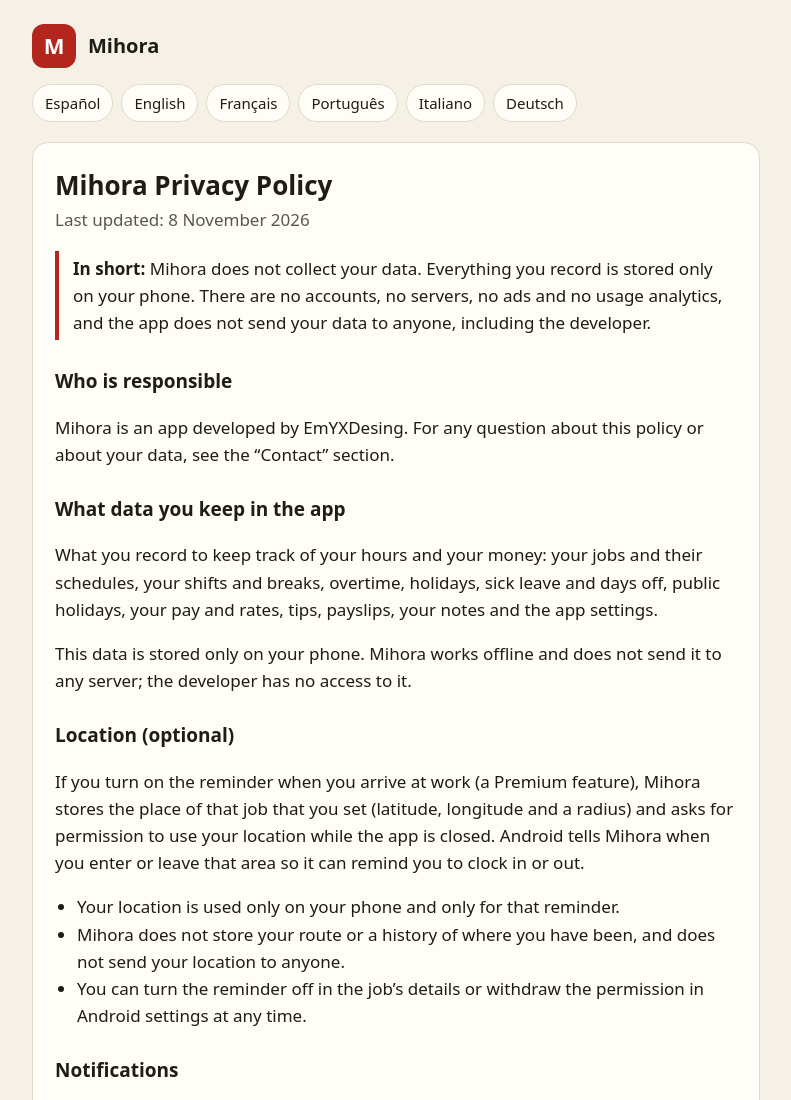
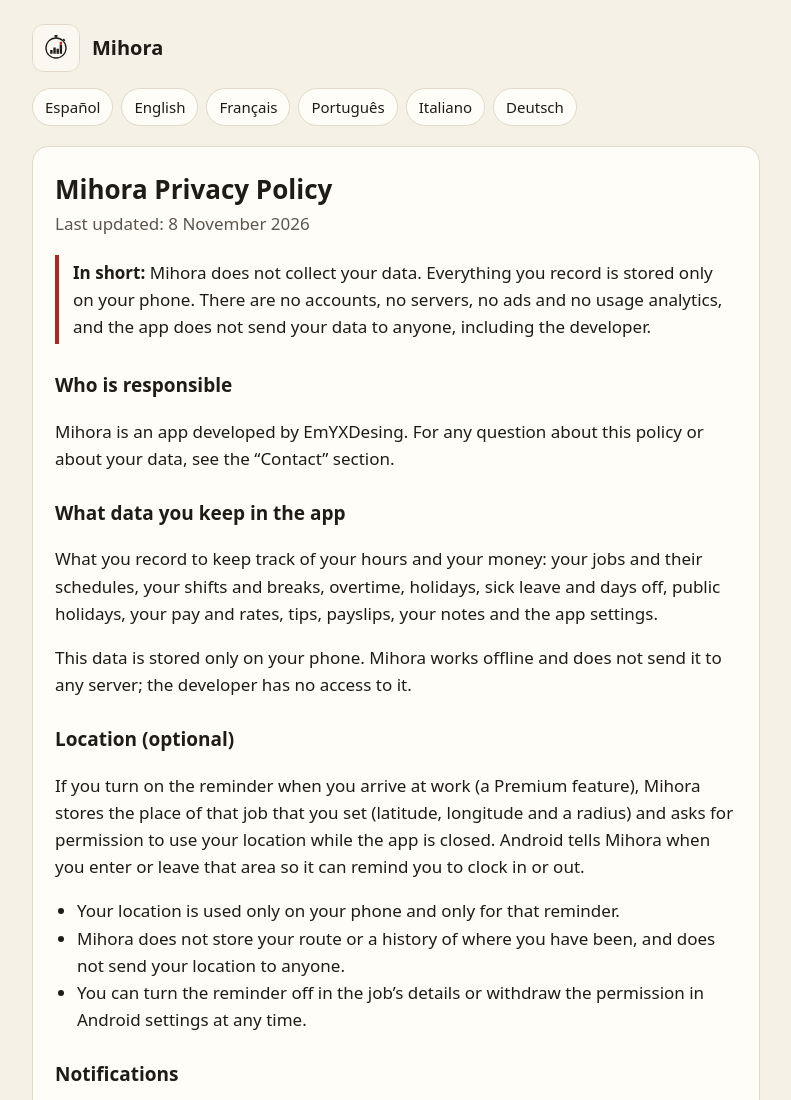
Before and after one commit to EmYXDesing/mihora-privacidad, a plain HTML site: page index.html in a window 1280 px wide. Shown: the top 1100 px of the page, without its empty margins (244-1035 px from the left). Drawn offline with Linux system fonts and the light colour scheme.

Commit message:
Logo de la app en la cabecera

```diff
--- a/index.html
+++ b/index.html
@@ -33,10 +33,7 @@
   }
   .wrap { max-width: 760px; margin: 0 auto; padding: 24px 16px 48px; }
   header { display: flex; align-items: center; gap: 12px; margin-bottom: 16px; }
-  .logo {
-    width: 44px; height: 44px; border-radius: 12px; background: var(--accent); color: #fff;
-    display: grid; place-items: center; font-weight: 800; font-size: 22px; flex: none;
-  }
+  .logo { width: 48px; height: 48px; border-radius: 12px; border: 1px solid var(--line); flex: none; display: block; }
   .brand { font-weight: 800; font-size: 20px; }
   nav { display: flex; flex-wrap: wrap; gap: 8px; margin: 8px 0 20px; }
   nav a {
@@ -63,7 +60,17 @@
 <body>
 <div class="wrap">
 <header>
-  <div class="logo" aria-hidden="true">M</div>
+  <svg class="logo" viewBox="0 0 108 108" aria-hidden="true">
+    <!-- The Mihora app icon: the week's hours as bars inside a stopwatch; the red step is the overtime. -->
+    <rect width="108" height="108" fill="#FBF8F2"/>
+    <g transform="translate(23 20.52) scale(0.62)">
+      <path fill="#1F1B16" d="M44,5h12v6h-12z M47.5,11h5v5h-5z"/>
+      <path fill="#1F1B16" transform="rotate(-45 80.4 23.6)" d="M77.4,19.1h6v9h-6z"/>
+      <path fill="none" stroke="#1F1B16" stroke-width="5" d="M12,54a38,38 0,1 0,76 0a38,38 0,1 0,-76 0z"/>
+      <path fill="#1F1B16" d="M28,62h9v14h-9zM40,52h9v24h-9zM52,57h9v19h-9zM64,42h9v34h-9z"/>
+      <path fill="#B8361E" d="M64,30h9v12h-9z"/>
+    </g>
+  </svg>
   <div class="brand">Mihora</div>
 </header>
 
```
